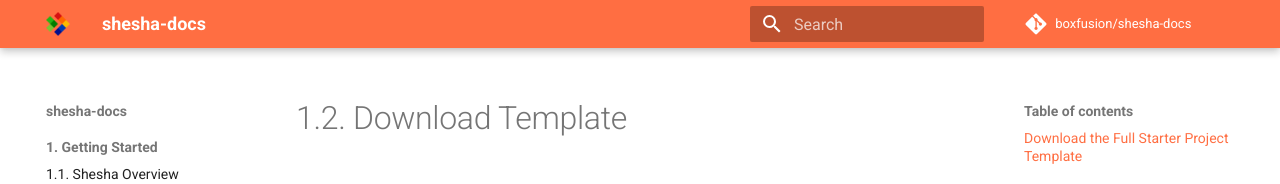
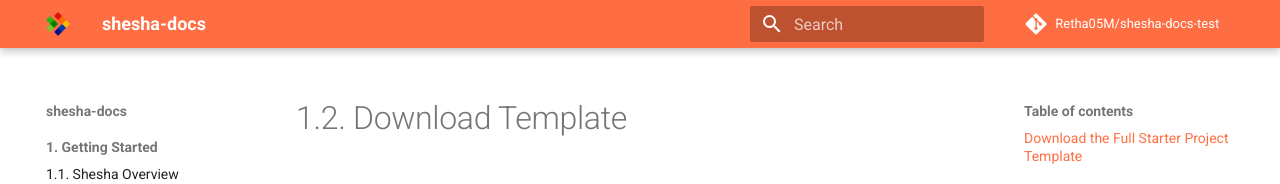
Before and after one commit to Retha05M/shesha-docs-test, an MkDocs documentation site: the page built from docs/1. Getting Started/1.2. Download Template.md, in a window 1280 px wide. Shown: the top 184 px of the page. Built offline with MkDocs 1.6.1 and Material for MkDocs 9.7.7, drawn with Linux system fonts in a browser that asks for light colours; comment, search, counter and statistics services are not loaded.

Commit message:
Update mkdocs.yml

```diff
--- a/mkdocs.yml
+++ b/mkdocs.yml
@@ -1,6 +1,6 @@
 site_name: shesha-docs
-repo_url: https://github.com/boxfusion/shesha-docs
-repo_name: boxfusion/shesha-docs
+repo_url: https://github.com/Retha05M/shesha-docs-test
+repo_name: Retha05M/shesha-docs-test
 edit_uri: edit/main/docs/
 copyright: Copyright &copy; Boxfusion
 extra:
```
